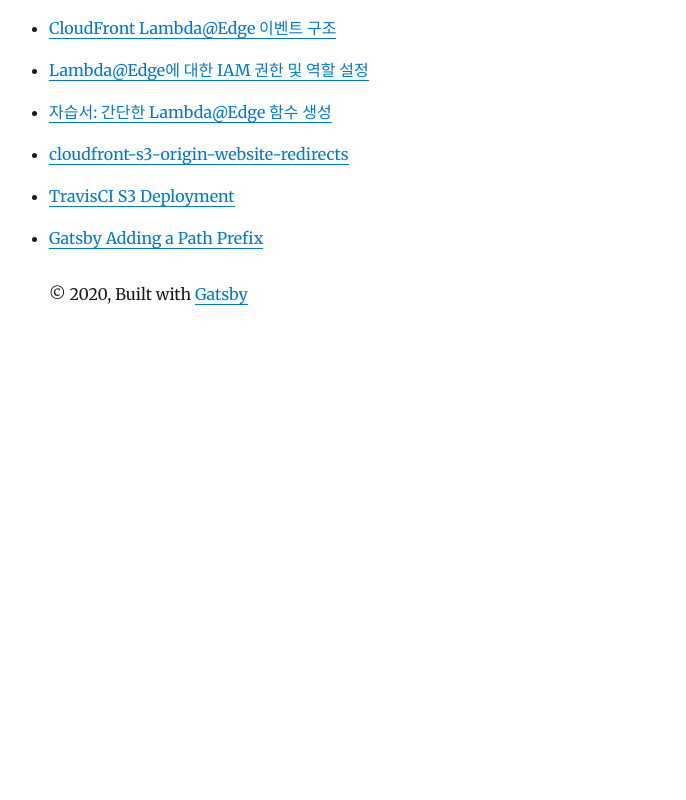
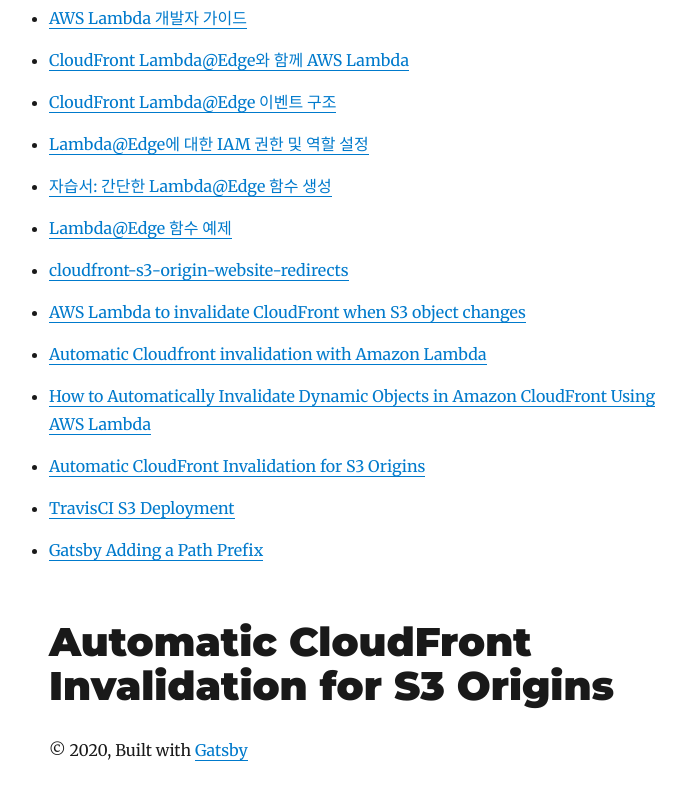
Before and after one commit to safecorners/safecornerscoffee.com, a Gatsby site: page /deploying-gatsby-on-aws/ in a window 1280 px wide. Shown: the part 7731-8531 px from the top of the page, without its empty margins (276-962 px from the left). Before the commit the page ends 8081 px from the top, so only its background shows below. Built offline with nearby package versions, Linux system fonts and the light colour scheme; Gatsby itself is replaced by a stand-in of ours; some packages are replaced by stand-ins of ours.

Commit message:
test invalidation lambda function

```diff
--- a/content/blog/deploying-gatsby-on-aws/index.md
+++ b/content/blog/deploying-gatsby-on-aws/index.md
@@ -291,6 +291,12 @@
 
 
 
+#### CloudFront Invaliation with Lambda
+
+
+
+
+
 
 
 Todo List:
@@ -310,23 +316,53 @@
 #### References
 
 - [Cloudfront serve static website](https://aws.amazon.com/ko/premiumsupport/knowledge-center/cloudfront-serve-static-website/)
+
 - [Website EndPoint](https://github.com/awsdocs/amazon-s3-developer-guide/blob/master/doc_source/WebsiteEndpoints.md)
 
 - [Key Differences Between a Website Endpoint and a REST API Endpoint](https://github.com/awsdocs/amazon-s3-developer-guide/blob/master/doc_source/WebsiteEndpoints.md#WebsiteRestEndpointDiff)
+
 - [Static website over https with S3, CloudFront, Gatsby — continuously delivered](https://itnext.io/static-website-over-https-with-s3-cloudfront-gatsby-continuously-delivered-b2b33bb7fa29)
+
 - [Deploy a static web application on AWS, the right way](https://medium.com/faktiva/deploy-a-static-website-on-aws-the-right-way-e83f47d60fdc)
+
 - [Building a static serverless website using S3 and CloudFront](https://sanderknape.com/2020/02/building-a-static-serverless-website-using-s3-cloudfront/)
+
 - [Lambda@Edge Using an Origin-Response Trigger to Update the Error Status Code to 200-OK](https://docs.aws.amazon.com/AmazonCloudFront/latest/DeveloperGuide/lambda-examples.html#lambda-examples-custom-error-static-body)
+
 - [Lambda@Edge Updating HTTP Responses in Origin-Response Triggers](https://docs.aws.amazon.com/AmazonCloudFront/latest/DeveloperGuide/lambda-updating-http-responses.html)
+
 - [Hosting S3 Static Website using CloudFront with OAI](https://code.eidorian.com/aws/2020/02/08/cloudfront-s3-static-website-with-oai.html)
+
 - [Hosting a Gatsby site on S3 and CloudFront](https://www.ximedes.com/2018-04-23/deploying-gatsby-on-s3-and-cloudfront/)
+
 - [Setup HTTP Security headers in a S3 hosted website](https://johnlouros.com/blog/setup-security-headers-s3-host-website)
+
 - [AWS Lambda 개발자 가이드](https://docs.aws.amazon.com/ko_kr/lambda/index.html)
+
 - [CloudFront Lambda@Edge와 함께 AWS Lambda](https://docs.aws.amazon.com/ko_kr/lambda/latest/dg/lambda-edge.html)
+
 - [CloudFront Lambda@Edge 이벤트 구조](https://docs.aws.amazon.com/ko_kr/AmazonCloudFront/latest/DeveloperGuide/lambda-event-structure.html#lambda-event-structure-response)
+
 - [Lambda@Edge에 대한 IAM 권한 및 역할 설정](https://docs.aws.amazon.com/ko_kr/AmazonCloudFront/latest/DeveloperGuide/lambda-edge-permissions.html)
+
 - [자습서: 간단한 Lambda@Edge 함수 생성](https://docs.aws.amazon.com/ko_kr/AmazonCloudFront/latest/DeveloperGuide/lambda-edge-how-it-works-tutorial.html)
+
+- [Lambda@Edge 함수 예제](https://docs.aws.amazon.com/ko_kr/AmazonCloudFront/latest/DeveloperGuide/lambda-examples.html)
+
 - [cloudfront-s3-origin-website-redirects](https://serverlessrepo.aws.amazon.com/applications/arn:aws:serverlessrepo:us-east-1:646719517841:applications~cloudfront-s3-origin-website-redirects)
+
+- [AWS Lambda to invalidate CloudFront when S3 object changes](https://kupczynski.info/2019/01/09/invalidate-cloudfront-with-lambda-s3.html)
+
+- [Automatic Cloudfront invalidation with Amazon Lambda](https://blog.miguelangelnieto.net/posts/Automatic_Cloudfront_invalidation_with_Amazon_Lambda.html)
+
+- [How to Automatically Invalidate Dynamic Objects in Amazon CloudFront Using AWS Lambda](https://www.msp360.com/resources/blog/how-to-automatically-invalidate-dynamic-objects-in-amazon-cloudfront-using-aws-lambda/)
+
+- [Automatic CloudFront Invalidation for S3 Origins](https://rewind.io/blog/automatic-cloudfront-invalidation-for-s3-origins/)
+
 - [TravisCI S3 Deployment](https://docs.travis-ci.com/user/deployment/s3/)
 
 - [Gatsby Adding a Path Prefix](https://www.gatsbyjs.org/docs/path-prefix/)
+
+
+
+# Automatic CloudFront Invalidation for S3 Origins
```
